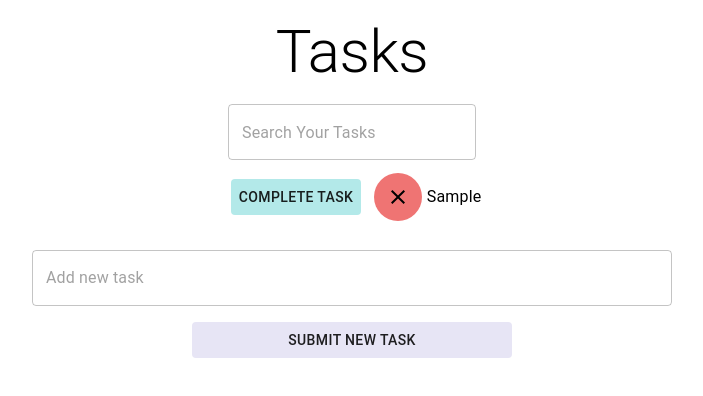
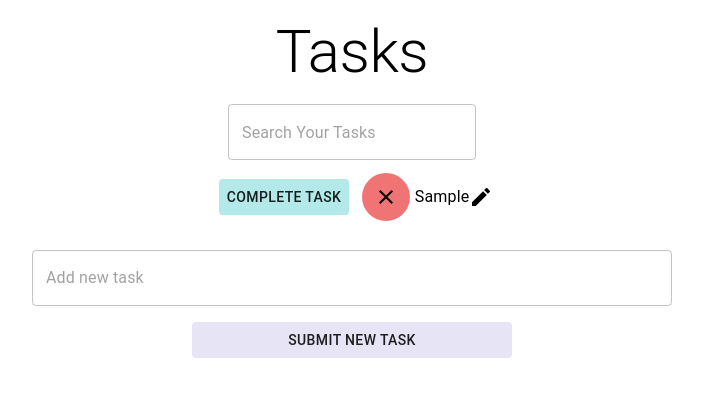
Before and after one commit to shaunbseidman/NH-todo, a React (Create React App) app: page / in a window 1280 px wide. Both pictures are taken after typing "Sample" into the empty fields and a click on the button "SUBMIT NEW TASK". Shown: the top 396 px of the page, without its empty margins (288-991 px from the left). Built offline with nearby package versions, Linux system fonts and the light colour scheme.

Commit message:
update input for task modify

```diff
--- a/src/App.js
+++ b/src/App.js
@@ -19,6 +19,7 @@ const useStyles = makeStyles({
 function App() {
   const classes = useStyles();
   const [tasks, setTask] = useState([]);
+  const [taskNames, setTaskName] = useState([])
 
   useEffect(() => {
     const storedTasks = JSON.parse(localStorage.getItem(localTask))
@@ -37,6 +38,24 @@ function App() {
 
   function removeTask(id) {
     setTask(tasks.filter(task => task.id !== id));
+  }
+
+  function editTaskName(name) {
+    setTaskName(
+      tasks.map(task => {
+        const oldTaskName = task.item
+        if(oldTaskName === name) {
+          return {
+            ...task,
+          }
+        }
+        return task
+      })
+    )
+  }
+
+  function updateTaskInput(e) {
+    setTaskName({...taskNames, item: e.target.value})
   }
 
   function completeTask(id) {
@@ -60,7 +79,9 @@ function App() {
         variant="h2">Tasks</Typography>
       <TaskList
         tasks={tasks}
+        editTaskName={editTaskName}
         removeTask={removeTask}
+        updateTaskInput={updateTaskInput}
         completeTask={completeTask }/>
       <TaskForm addTask={addTask} />
     </div>
--- a/src/components/TaskForm.js
+++ b/src/components/TaskForm.js
@@ -22,7 +22,7 @@ const useStyles = makeStyles({
   });
 
 export default function TaskForm({addTask}) {
-    const [tasks, setTask] = useState({item: "", id: "", completed: false})
+    const [tasks, setTask] = useState({item: "", id: "", completed: false, edited: false})
     const classes = useStyles();
 
     function setTaskId() {
--- a/src/components/TaskList.js
+++ b/src/components/TaskList.js
@@ -20,7 +20,7 @@ const useStyles = makeStyles({
   }
 });
 
-export default function TaskList({tasks, completeTask, removeTask}) {
+export default function TaskList({tasks, completeTask, removeTask, editTaskName, updateTaskInput}) {
   const classes = useStyles();
   const [search, setSearch] = useState("");
   const [filteredTasks, setFilteredTasks] = useState([]);
@@ -48,6 +48,8 @@ export default function TaskList({tasks, completeTask, removeTask}) {
         <Tasks
           key={task.id}
           task={task}
+          updateTaskInput={updateTaskInput}
+          editTaskName={editTaskName}
           removeTask={removeTask}
           completeTask={completeTask} />
       ))}
--- a/src/components/Tasks.js
+++ b/src/components/Tasks.js
@@ -1,8 +1,10 @@
-import React from 'react';
+import React, {useState} from 'react';
 import {APP_COLORS, APP_FONTS, BREAKPOINTS} from './Styles'
 import {Button, ListItem, Typography, Container, IconButton} from "@material-ui/core";
+import EditIcon from '@material-ui/icons/Edit';
 import CloseIcon from "@material-ui/icons/Close";
 import {makeStyles} from '@material-ui/core/styles';
+import {TextField} from "@material-ui/core";
 
 const useStyles = makeStyles({
     taskContainer: {
@@ -29,8 +31,14 @@ const useStyles = makeStyles({
     },
   });
 
-  export default function Tasks({task, completeTask, removeTask}) {
+  export default function Tasks({task, completeTask, removeTask, editTaskName}) {
     const classes = useStyles();
+    const [newTaskName, SetNewTaskName] = useState(false)
+    const [fart, setFart] = useState({item: ""})
+    const [tasks, setTask] = useState([]);
+    const [taskNames, setTaskName] = useState([])
+    console.log(fart, 'blah')
+
 
     function taskCompleted () {
         completeTask(task.id)
@@ -39,6 +47,51 @@ const useStyles = makeStyles({
     function taskRemoved () {
         removeTask(task.id)
     }
+
+    function editTask () {
+        editTaskName(task.name)
+    }
+
+    function taskTyped(e) {
+        setFart({...fart, item: e.target.value});
+        console.log(fart.item, 'item')
+    }
+
+    function editTaskName(task) {
+        setTask([task, ...tasks])
+    }
+
+    const taskName = fart.item
+    console.log(tasks)
+
+    function renameOldTask(e) {
+        e.preventDefault();
+        if(taskName) {
+            console.log(taskName)
+            setFart({...fart, item: ""})
+            console.log(addTask)
+            addTask({...fart})
+        }
+        console.log('update')
+    }
+
+    function addTask(name) {
+        console.log('jdkfd')
+        console.log(tasks.map(task=> {
+            return task.item
+        }))
+        setFart(
+          tasks.map(task => {
+            const oldTaskName = task.item
+            if(oldTaskName === name) {
+              return {
+                ...fart
+              }
+            }
+            return fart
+          })
+        )
+      }
 
   return (
       <Container className={classes.taskContainer}>
@@ -60,6 +113,15 @@ const useStyles = makeStyles({
                 style={{textDecoration: task.completed ? "line-through" : null}}>
                 {task.item}
             </Typography>
+            <EditIcon onClick={() => {
+                SetNewTaskName(true)
+                }}/>
+              {newTaskName &&
+              <form onSubmit={renameOldTask}>
+                <TextField onClick={editTask} onChange={taskTyped}/>
+                <Button type="submit">Edit Task Name</Button>
+              </form>
+              }
         </ListItem>
       </Container>
   );
```
